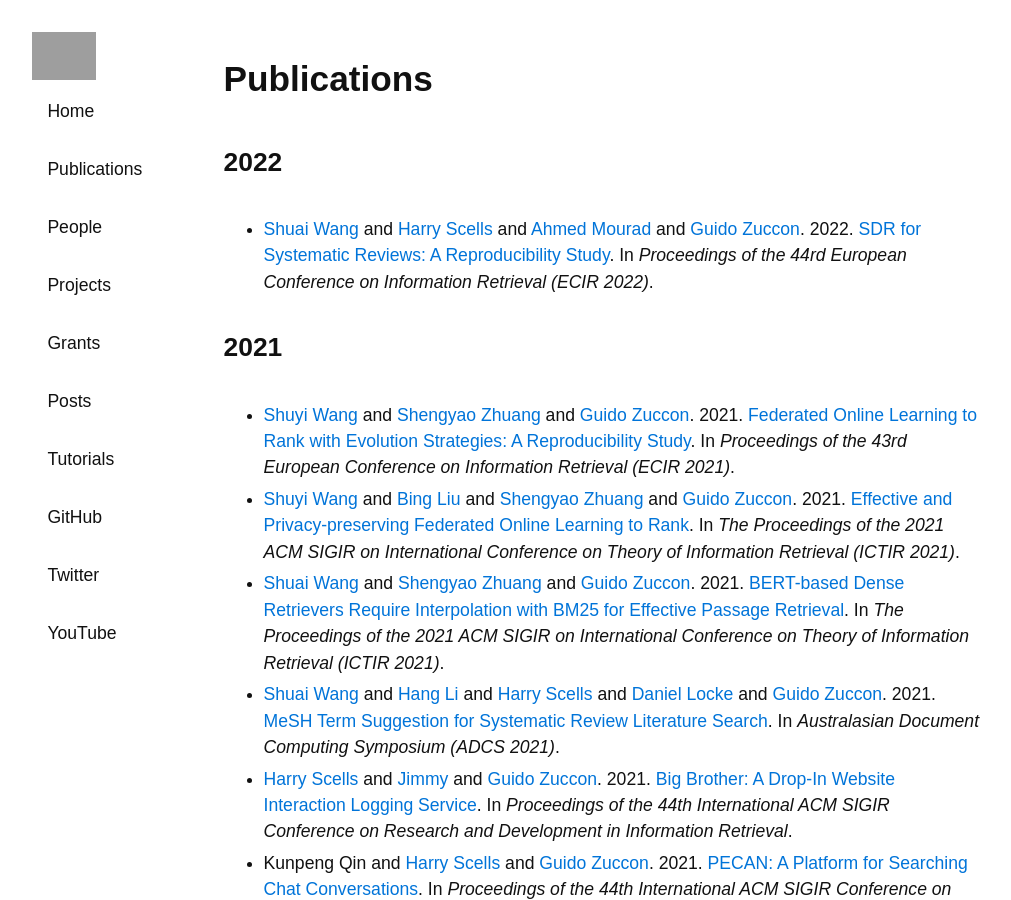
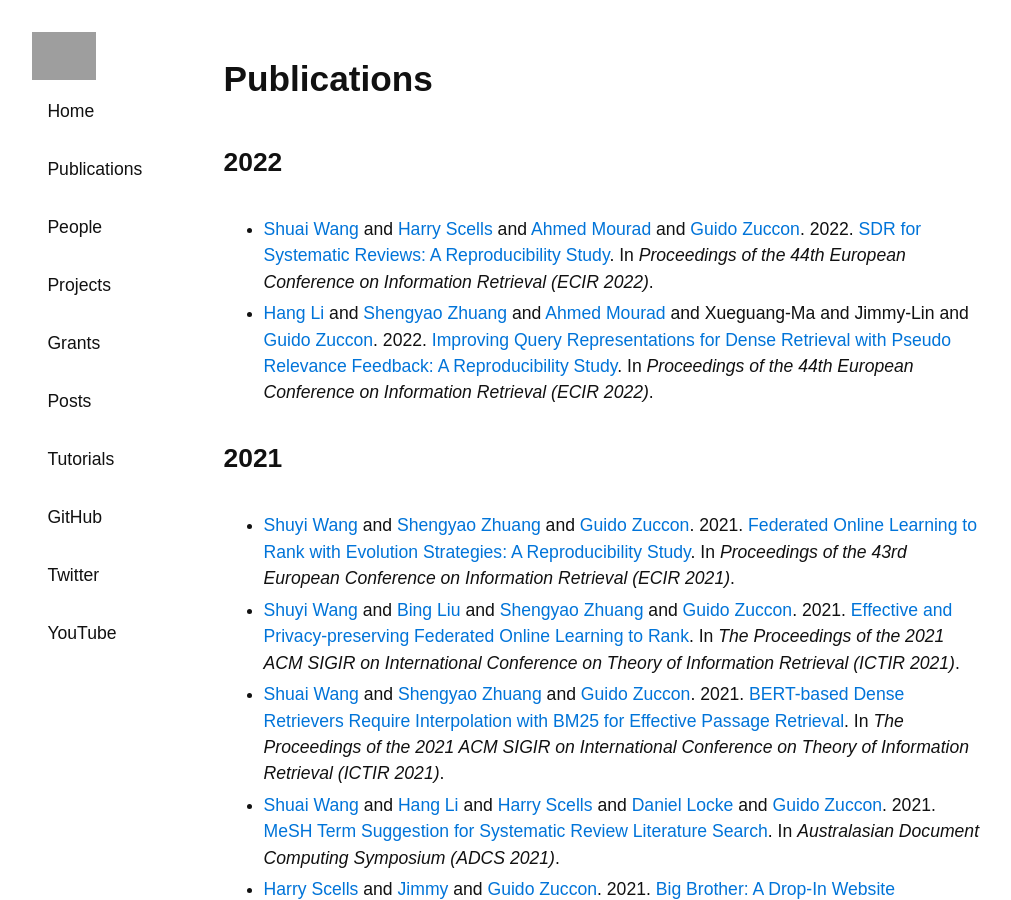
Before and after one commit to ielab/ielab.github.io, a Jekyll site: the page built from publications.md, in a window 1280 px wide and 900 px high. Shown: the whole window, without its empty margins (139-1150 px from the left). Built offline with Jekyll 4.4.1, drawn with Linux system fonts in a browser that asks for light colours; our own code applies the rules of GitHub Pages for plain Markdown files; some of the changed lines change nothing that is shown; grey boxes are pictures that could not be loaded.

Commit message:
add ecir papers

```diff
--- /dev/null
+++ b/_publications/li-ecir-2022.md
@@ -0,0 +1,18 @@
+---
+redirect_from: /publications/li-ecir-2022
+authors: [hang-li, shengyao-zhuang, ahmed-mourad, Xueguang-Ma, Jimmy-Lin, guido-zuccon]
+title: "Improving Query Representations for Dense Retrieval with Pseudo Relevance Feedback: A Reproducibility Study"
+venue: Proceedings of the 44th European Conference on Information Retrieval (ECIR 2022)
+year: 2022
+links:
+ - url: https://arxiv.org/pdf/2112.06400.pdf
+   name: Download Paper
+---
+---
+## Abstract
+
+Pseudo-Relevance Feedback (PRF) utilises the relevance signals from the top-k passages from the first round of retrieval to perform a second round of retrieval aiming to improve search effectiveness. A recent research direction has been the study and development of PRF methods for deep language models based rankers, and in particular in the context of dense retrievers. Dense retrievers, compared to more complex neural rankers, provide a trade-off between effectiveness, which is often reduced compared to more complex neural rankers, and query latency, which also is reduced making the retrieval pipeline more efficient. The introduction of PRF methods for dense retrievers has been motivated as an attempt to further improve their effectiveness.
+
+In this paper, we reproduce and study a recent method for PRF with dense retrievers, called ANCE-PRF. This method concatenates the query text and that of the top-k feedback passages to form a new query input, which is then encoded into a dense representation using a newly trained query encoder based on the original dense retriever used for the first round of retrieval. While the method can potentially be applied to any of the existing dense retrievers, prior work has studied it only in the context of the ANCE dense retriever.
+
+We study the reproducibility of ANCE-PRF in terms of both its training (encoding of the PRF signal) and inference (ranking) steps. We further extend the empirical analysis provided in the original work to investigate the effect of the hyper-parameters that govern the training process and the robustness of the method across these different settings. Finally, we contribute a study of the generalisability of the ANCE-PRF method when dense retrievers other than ANCE are used for the first round of retrieval and for encoding the PRF signal.
--- a/_publications/shuai-2021-reproducesdr.md
+++ b/_publications/shuai-2022-reproducesdr.md
@@ -2,7 +2,7 @@
 redirect_from: /shuaireproducesdr
 authors: [shuai-wang, harry-scells, ahmed-mourad, guido-zuccon]
 title: 'SDR for Systematic Reviews: A Reproducibility Study'
-venue: Proceedings of the 44rd European Conference on Information Retrieval (ECIR 2022)
+venue: Proceedings of the 44th European Conference on Information Retrieval (ECIR 2022)
 year: 2022
 pdf: /publications/pdfs/shuai2022reproducesdr.pdf
 projects: [systematic-reviews]
```
